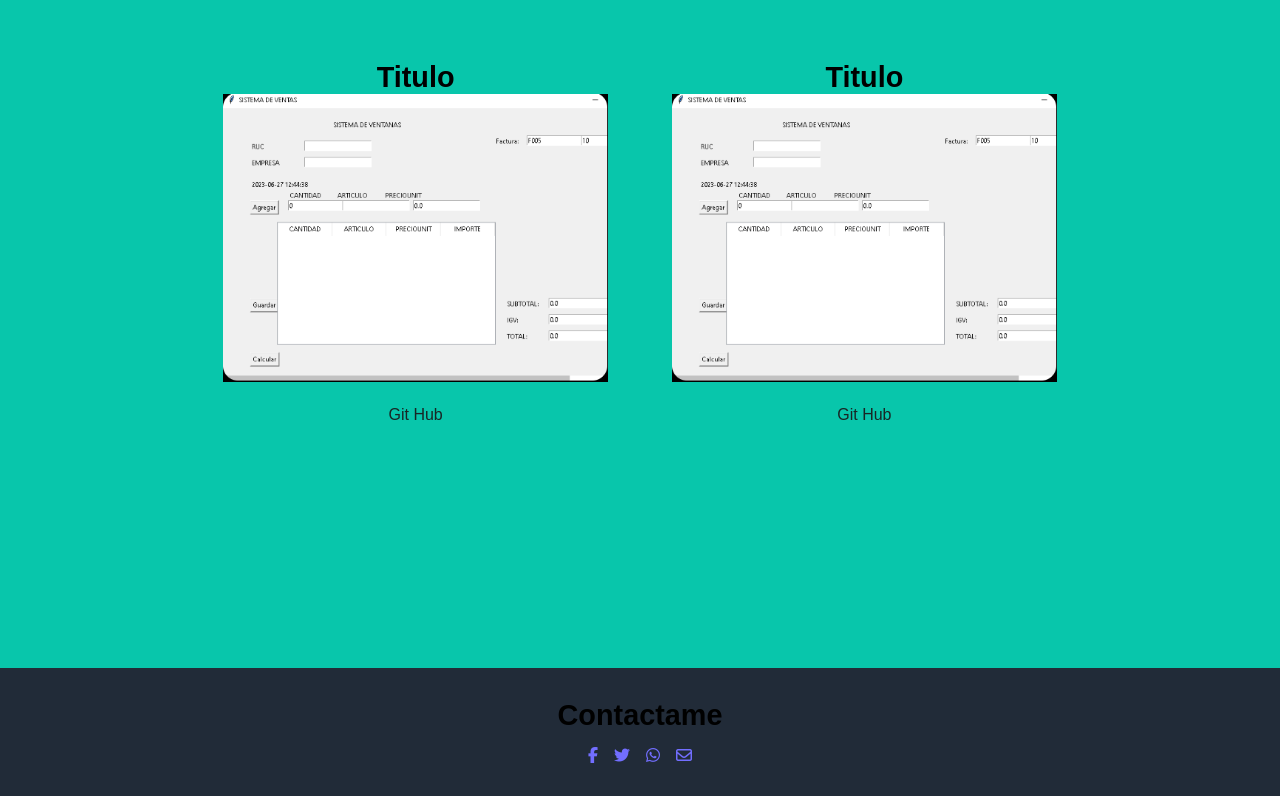
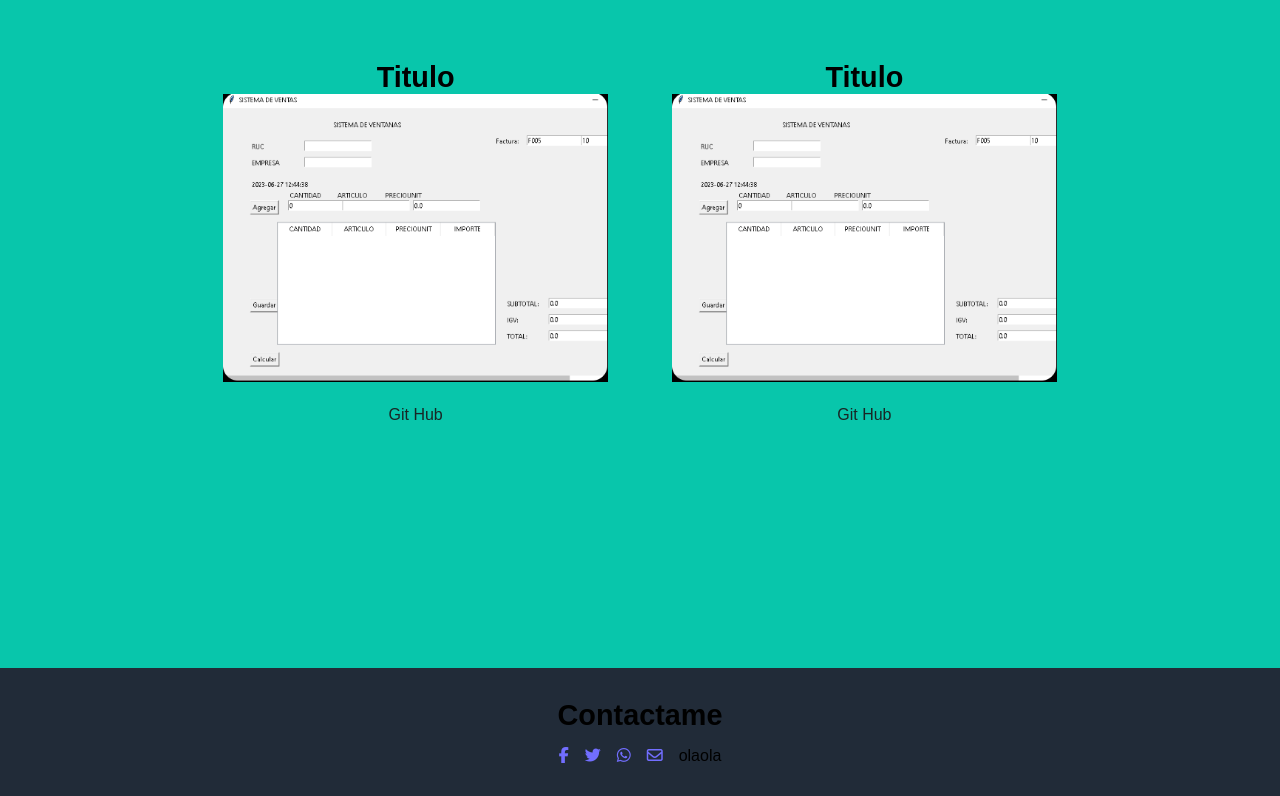
Before and after one commit to Focbri/CV.github.io, a plain HTML site: page index.html in a window 1280 px wide. Shown: the part 2214-3010 px from the top of the page. Drawn offline with Linux system fonts and the light colour scheme.

Commit message:
Update index.html

```diff
--- a/index.html
+++ b/index.html
@@ -99,6 +99,7 @@
                         <div><a href="s" title="Twitter"><i class="fa-brands fa-twitter"></i></a></div>
                         <div><a href="https://api.whatsapp.com/send?phone=901926735" title="Whatsapp"><i class="fa-brands fa-whatsapp"></i></a></div>
                         <div><a href="g" title="Correo"><i class="fa-regular fa-envelope"></i></a></div>
+                        <p>olaola</p>
                     </div>
         </footer>
     </div>
```
